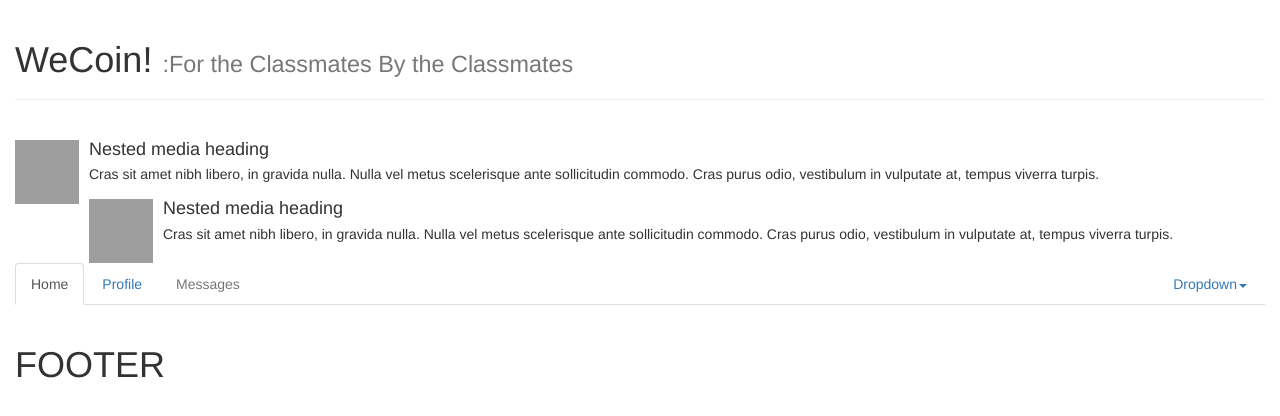
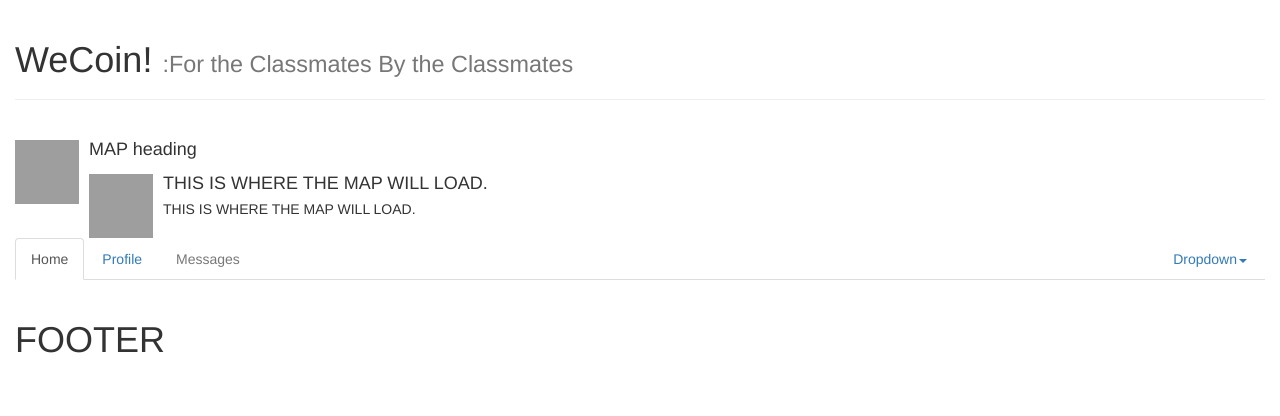
Before and after one commit to pperreiah/project-bitcoin, a plain HTML site: page index.html in a window 1280 px wide. Drawn offline with nearby package versions, Linux system fonts and the light colour scheme; grey boxes are pictures that could not be loaded.

Commit message:
added some ids to the divs

```diff
--- a/index.html
+++ b/index.html
@@ -30,21 +30,23 @@
 				<div class="col-md-12">
 					<div class="media">
 						 <a href="#" class="pull-left"><img alt="Bootstrap Media Preview" src="http://lorempixel.com/64/64/" class="media-object" /></a>
-						<div class="media-body">
+						<div id="map-heading" class="media-body">
 							<h4 class="media-heading">
-								Nested media heading
-							</h4> Cras sit amet nibh libero, in gravida nulla. Nulla vel metus scelerisque ante sollicitudin commodo. Cras purus odio, vestibulum in vulputate at, tempus viverra turpis.
-							<div class="media">
+								MAP heading
+							</h4>
+							<div id="userLocationMap" class="media">
 								 <a href="#" class="pull-left"><img alt="Bootstrap Media Another Preview" src="http://lorempixel.com/64/64/" class="media-object" /></a>
 								<div class="media-body">
 									<h4 class="media-heading">
-										Nested media heading
-									</h4> Cras sit amet nibh libero, in gravida nulla. Nulla vel metus scelerisque ante sollicitudin commodo. Cras purus odio, vestibulum in vulputate at, tempus viverra turpis.
+										THIS IS WHERE THE MAP WILL LOAD.
+									</h4>
+									THIS IS WHERE THE MAP WILL LOAD.
 								</div>
 							</div>
 						</div>
 					</div>
-					<ul class="nav nav-tabs">
+
+					<ul id="map-nav-bar" class="nav nav-tabs">
 						<li class="active">
 							<a href="#">Home</a>
 						</li>
```
